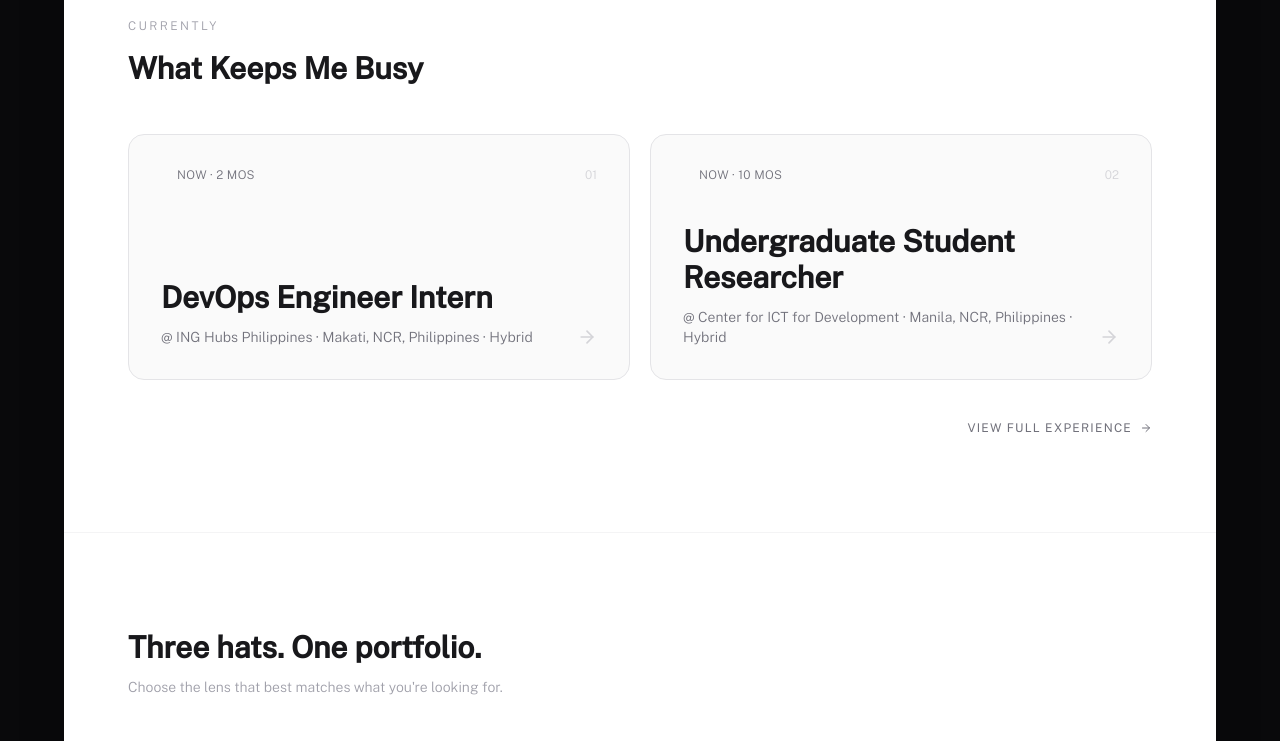
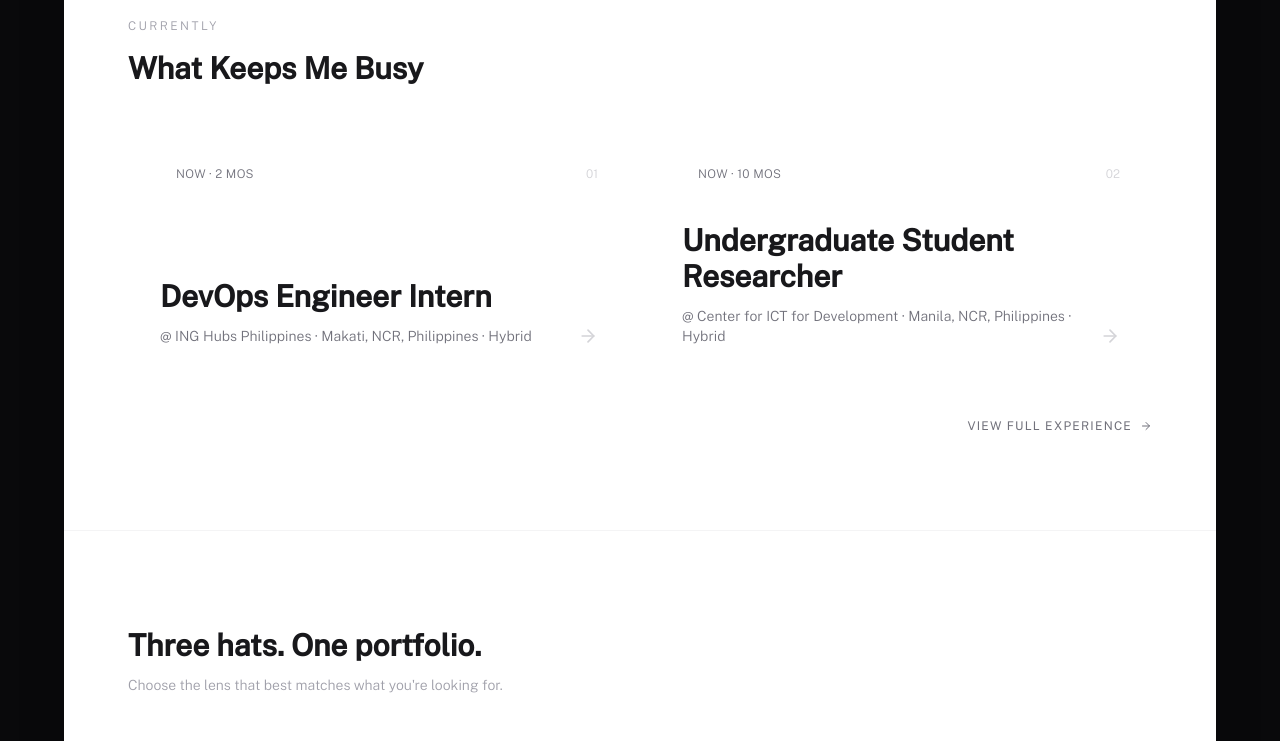
Before and after one commit to mbchavez27/mbchavezzportfolio, a React (Vite) app: page / in a window 1280 px wide. Shown: the part 880-1621 px from the top of the page. Built offline with nearby package versions, Linux system fonts and the light colour scheme.

Commit message:
style(ui): drop the grey fill and border from light cards

```diff
--- a/src/components/atoms/surfaces.ts
+++ b/src/components/atoms/surfaces.ts
@@ -1,10 +1,10 @@
 /** Shared card surfaces for the bento layout, so every card in the site column looks the same. */
 
-/** A light card on the white column. */
-export const CARD_LIGHT = "rounded-2xl border border-zinc-200 bg-zinc-50 transition-colors duration-300";
+/** A light card on the white column: no fill or border, just the card's shape and spacing. */
+export const CARD_LIGHT = "rounded-2xl transition-colors duration-300";
 
-/** Hover state for a light card that is a link. */
-export const CARD_LIGHT_HOVER = "hover:bg-white hover:border-primary/40";
+/** Hover state for a light card that is a link (the title's colour change carries the hover). */
+export const CARD_LIGHT_HOVER = "";
 
 /** A card inside a dark band. */
 export const CARD_DARK = "rounded-2xl border border-zinc-800 bg-zinc-900/60 transition-colors duration-300";
```
